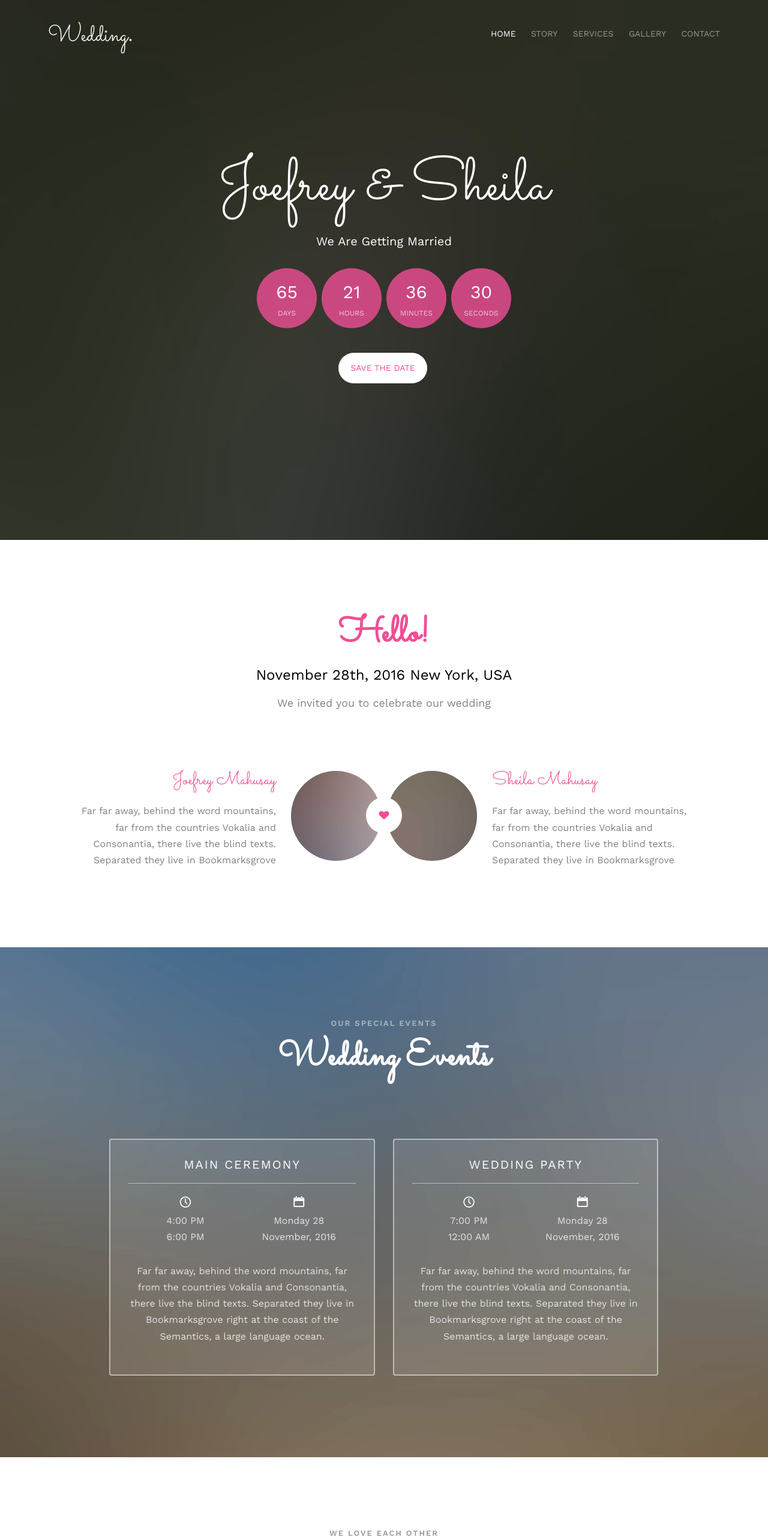
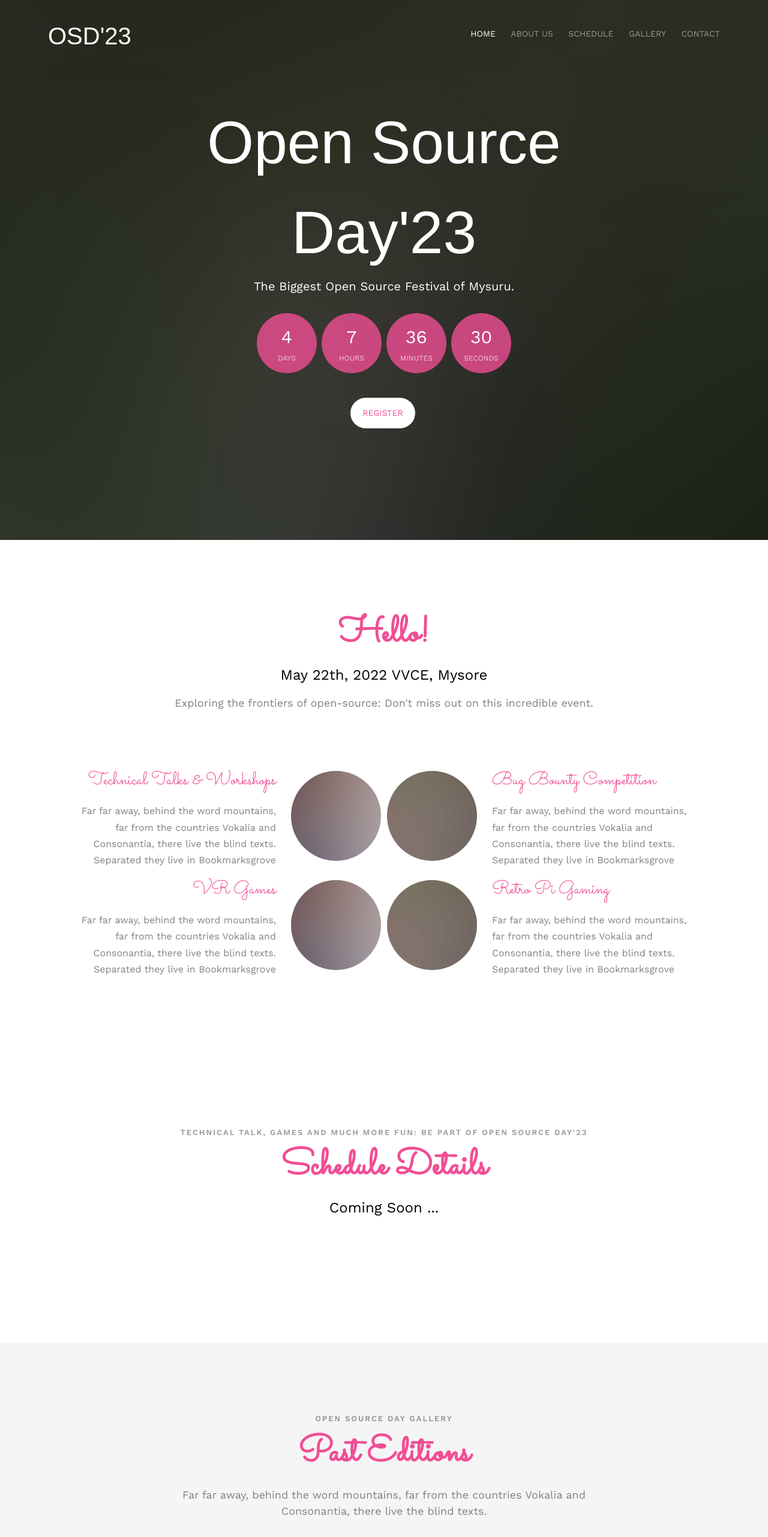
Before and after one commit to Asymmentric/osd-23, a plain HTML site: page index.html in a window 1280 px wide. Shown: the top 2562 px of the page at 60% size. Drawn offline with nearby package versions, Linux system fonts and the light colour scheme; files whose address does not match are found by name.

Commit message:
feat: modified initial two sections

```diff
--- a/css/style.css
+++ b/css/style.css
@@ -103,7 +103,7 @@ h1, h2, h3, h4, h5, h6, figure {
   margin: 0;
   padding: 0;
   line-height: 40px;
-  font-family: "Sacramento", Arial, serif;
+  font-family: /*"Sacramento",*/ Arial, serif;
 }
 .fh5co-nav a {
   padding: 5px 10px;
@@ -844,7 +844,7 @@ form label {
   margin-bottom: 0px;
   font-size: 100px;
   line-height: 1.5;
-  font-family: "Sacramento", Arial, serif;
+  font-family: Helvetica, sans-serif, Arial, serif;
 }
 @media screen and (max-width: 768px) {
   #fh5co-header .display-tc h1,
@@ -995,7 +995,7 @@ form label {
 #fh5co-started,
 #fh5co-footer,
 #fh5co-event,
-#fh5co-couple-story,
+#osd-schedule,
 #fh5co-couple,
 #fh5co-gallery,
 .fh5co-section {
@@ -1008,7 +1008,7 @@ form label {
   #fh5co-started,
   #fh5co-footer,
   #fh5co-event,
-  #fh5co-couple-story,
+  #osd-schedule,
   #fh5co-couple,
   #fh5co-gallery,
   .fh5co-section {
--- a/index.html
+++ b/index.html
@@ -47,29 +47,19 @@
 		<div class="container">
 			<div class="row">
 				<div class="col-xs-2">
-					<div id="fh5co-logo"><a href="index.html">Wedding<strong>.</strong></a></div>
+					<div id="fh5co-logo"><a href="index.html">OSD'23<strong></strong></a></div>
 				</div>
 				<div class="col-xs-10 text-right menu-1">
 					<ul>
 						<li class="active"><a href="index.html">Home</a></li>
-						<li><a href="about.html">Story</a></li>
-						<li class="has-dropdown">
-							<a href="services.html">Services</a>
-							<ul class="dropdown">
-								<li><a href="#">Web Design</a></li>
-								<li><a href="#">eCommerce</a></li>
-								<li><a href="#">Branding</a></li>
-								<li><a href="#">API</a></li>
-							</ul>
+						<li><a href="#osd-schedule">About Us</a></li>
+						<li>
+							<a href="#osd-schedule">Schedule</a>
+
 						</li>
-						<li class="has-dropdown">
-							<a href="gallery.html">Gallery</a>
-							<ul class="dropdown">
-								<li><a href="#">HTML5</a></li>
-								<li><a href="#">CSS3</a></li>
-								<li><a href="#">Sass</a></li>
-								<li><a href="#">jQuery</a></li>
-							</ul>
+						<li>
+							<a href="">Gallery</a>
+
 						</li>
 						<li><a href="contact.html">Contact</a></li>
 					</ul>
@@ -86,10 +76,10 @@
 				<div class="col-md-8 col-md-offset-2 text-center">
 					<div class="display-t">
 						<div class="display-tc animate-box" data-animate-effect="fadeIn">
-							<h1>Joefrey &amp; Sheila</h1>
-							<h2>We Are Getting Married</h2>
+							<h1>Open Source Day'23</h1>
+							<h2>The Biggest Open Source Festival of Mysuru.</h2>
 							<div class="simply-countdown simply-countdown-one"></div>
-							<p><a href="#" class="btn btn-default btn-sm">Save the date</a></p>
+							<p><a href="#" class="btn btn-default btn-sm">Register</a></p>
 						</div>
 					</div>
 				</div>
@@ -102,8 +92,8 @@
 			<div class="row">
 				<div class="col-md-8 col-md-offset-2 text-center fh5co-heading animate-box">
 					<h2>Hello!</h2>
-					<h3>November 28th, 2016 New York, USA</h3>
-					<p>We invited you to celebrate our wedding</p>
+					<h3>May 22th, 2022 VVCE, Mysore</h3>
+					<p>Exploring the frontiers of open-source: Don't miss out on this incredible event.</p>
 				</div>
 			</div>
 			<div class="couple-wrap animate-box">
@@ -112,17 +102,37 @@
 						<img src="images/groom.jpg" alt="groom" class="img-responsive">
 					</div>
 					<div class="desc-groom">
-						<h3>Joefrey Mahusay</h3>
+						<h3>Technical Talks & Workshops</h3>
 						<p>Far far away, behind the word mountains, far from the countries Vokalia and Consonantia, there live the blind texts. Separated they live in Bookmarksgrove</p>
 					</div>
 				</div>
-				<p class="heart text-center"><i class="icon-heart2"></i></p>
+
 				<div class="couple-half">
 					<div class="bride">
 						<img src="images/bride.jpg" alt="groom" class="img-responsive">
 					</div>
 					<div class="desc-bride">
-						<h3>Sheila Mahusay</h3>
+						<h3>Bug Bounty Competition</h3>
+						<p>Far far away, behind the word mountains, far from the countries Vokalia and Consonantia, there live the blind texts. Separated they live in Bookmarksgrove</p>
+					</div>
+				</div>
+			</div>
+			<div class="couple-wrap animate-box">
+				<div class="couple-half">
+					<div class="groom">
+						<img src="images/groom.jpg" alt="groom" class="img-responsive">
+					</div>
+					<div class="desc-groom">
+						<h3>VR Games</h3>
+						<p>Far far away, behind the word mountains, far from the countries Vokalia and Consonantia, there live the blind texts. Separated they live in Bookmarksgrove</p>
+					</div>
+				</div>
+				<div class="couple-half">
+					<div class="bride">
+						<img src="images/bride.jpg" alt="groom" class="img-responsive">
+					</div>
+					<div class="desc-bride">
+						<h3>Retro Pi Gaming</h3>
 						<p>Far far away, behind the word mountains, far from the countries Vokalia and Consonantia, there live the blind texts. Separated they live in Bookmarksgrove</p>
 					</div>
 				</div>
@@ -130,7 +140,7 @@
 		</div>
 	</div>
 
-	<div id="fh5co-event" class="fh5co-bg" style="background-image:url(images/img_bg_3.jpg);">
+	<!-- <div id="fh5co-event" class="fh5co-bg" style="background-image:url(images/img_bg_3.jpg);">
 		<div class="overlay"></div>
 		<div class="container">
 			<div class="row">
@@ -180,18 +190,19 @@
 				</div>
 			</div>
 		</div>
-	</div>
+	</div> -->
 
-	<div id="fh5co-couple-story">
+	<div id="osd-schedule">
 		<div class="container">
 			<div class="row">
 				<div class="col-md-8 col-md-offset-2 text-center fh5co-heading animate-box">
-					<span>We Love Each Other</span>
-					<h2>Our Story</h2>
-					<p>Far far away, behind the word mountains, far from the countries Vokalia and Consonantia, there live the blind texts.</p>
+					<span>Technical Talk, games and much more fun: Be part of Open Source Day'23</span>
+					<h2>Schedule Details</h2>
+					<!-- <p>Coming Soon...</p> -->
+					<h3>Coming Soon ...</h3>
 				</div>
 			</div>
-			<div class="row">
+			<!-- <div class="row">
 				<div class="col-md-12 col-md-offset-0">
 					<ul class="timeline animate-box">
 						<li class="animate-box">
@@ -232,7 +243,7 @@
 						</li>
 			    	</ul>
 				</div>
-			</div>
+			</div> -->
 		</div>
 	</div>
 
@@ -240,8 +251,8 @@
 		<div class="container">
 			<div class="row">
 				<div class="col-md-8 col-md-offset-2 text-center fh5co-heading animate-box">
-					<span>Our Memories</span>
-					<h2>Wedding Gallery</h2>
+					<span>Open Source Day Gallery</span>
+					<h2>Past Editions</h2>
 					<p>Far far away, behind the word mountains, far from the countries Vokalia and Consonantia, there live the blind texts.</p>
 				</div>
 			</div>
@@ -582,7 +593,7 @@
 	<script src="js/main.js"></script>
 
 	<script>
-    var d = new Date(new Date().getTime() + 200 * 120 * 120 * 2000);
+    var d = new Date("May 22 2023 10:00:00");
 
     // default example
     simplyCountdown('.simply-countdown-one', {
--- a/js/simplyCountdown.js
+++ b/js/simplyCountdown.js
@@ -115,10 +115,10 @@
      */
     simplyCountdown = function (elt, args) {
         var parameters = extend({
-                year: 2015,
-                month: 6,
-                day: 28,
-                hours: 0,
+                year: 2023,
+                month: 5,
+                day: 22,
+                hours: 10,
                 minutes: 0,
                 seconds: 0,
                 words: {
```
